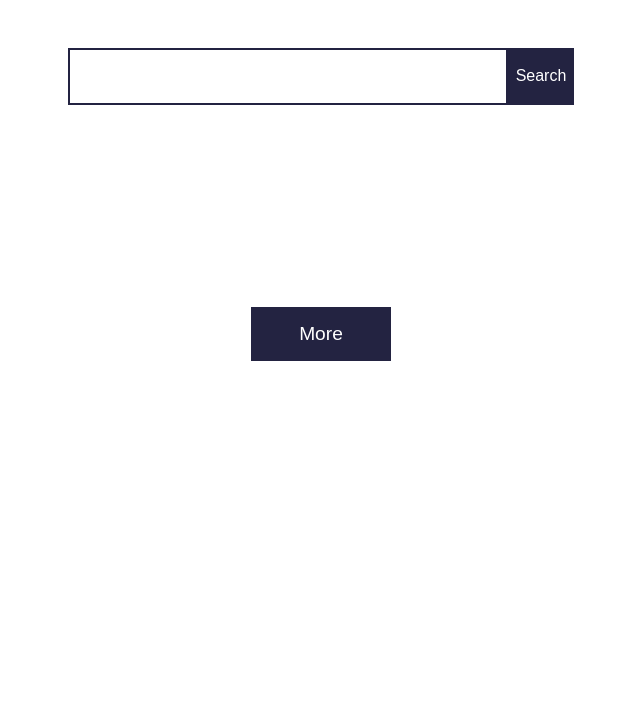
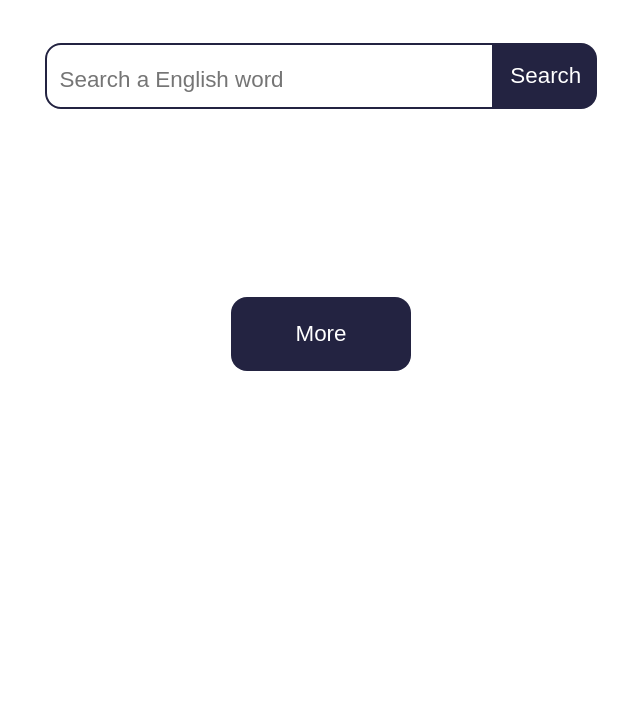
Before and after one commit to skusebauch/photoon, a plain HTML site: page index.html in a window 1280 px wide. Shown: the part 90-800 px from the top of the page, without its empty margins (319-959 px from the left). Drawn offline with Linux system fonts and the light colour scheme; no server answers.

Commit message:
some styling changes

```diff
--- a/index.html
+++ b/index.html
@@ -8,9 +8,14 @@
   </head>
   <body>
     <header>
-      <h2><a id="logo" href="./index.html">Photoon</a></h2>
+      <h2><a id="logo" href="./index.html">Photoon-Gallery</a></h2>
       <form action="" class="search-form">
-        <input type="text" name="search" class="search-input" />
+        <input
+          type="text"
+          name="search"
+          class="search-input"
+          placeholder="Search a English word"
+        />
         <button type="submit" class="submit-btn">Search</button>
       </form>
     </header>
--- a/style.css
+++ b/style.css
@@ -34,18 +34,31 @@ header h2 {
 
 .search-form input {
   font-size: 2rem;
-  padding: 0.5rem;
+  padding: 0.8rem;
   width: 100%;
   border: 2px solid rgb(35, 35, 65);
+  border-top-left-radius: 1rem;
+  border-bottom-left-radius: 1rem;
+}
+
+::-webkit-input-placeholder {
+  /* Edge */
+  font-size: 1.4rem;
+}
+
+::placeholder {
+  font-size: 1.4rem;
 }
 
 .search-form button {
   border: none;
-  padding: 0.5rem;
-  font-size: 1rem;
+  padding: 0.5rem 1rem;
+  font-size: 1.4rem;
   background: rgb(35, 35, 65);
   color: white;
   cursor: pointer;
+  border-top-right-radius: 1rem;
+  border-bottom-right-radius: 1rem;
 }
 
 .gallery-info {
@@ -85,10 +98,11 @@ header h2 {
 }
 
 .more {
-  padding: 1rem 3rem;
+  padding: 1.5rem 4rem;
   background-color: rgb(35, 35, 65);
   color: white;
   border: none;
-  font-size: 1.2rem;
+  font-size: 1.4rem;
   cursor: pointer;
+  border-radius: 1rem;
 }
```
